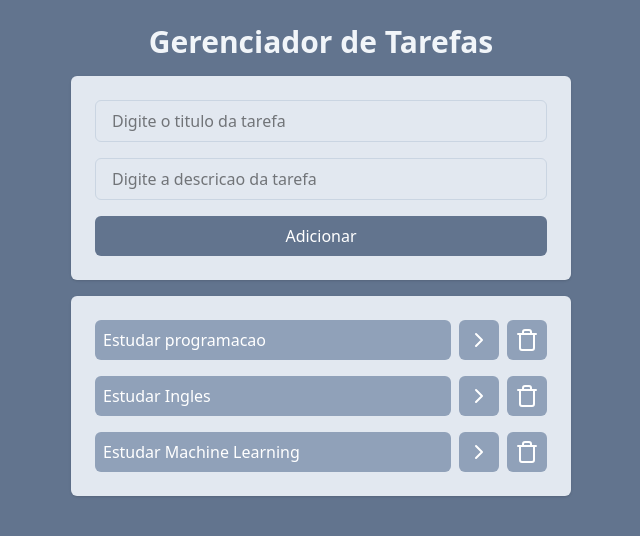
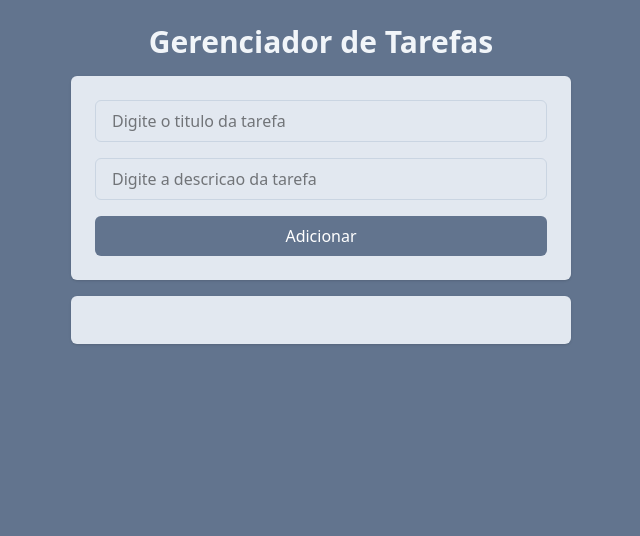
Before and after one commit to yabaernesto/todo-tasks, a React (Vite) app: page / in a window 1280 px wide. Shown: the top 536 px of the page, without its empty margins (319-959 px from the left). Built offline with nearby package versions, Linux system fonts and the light colour scheme.

Commit message:
feat: tornando a aplicacao stateful com localStorage

```diff
--- a/src/App.jsx
+++ b/src/App.jsx
@@ -1,31 +1,17 @@
-import { useState } from "react";
+import { useEffect, useState } from "react";
 import AddTask from "./components/AddTask";
 import Tasks from "./components/Tasks";
 
 import { v4 as UUID } from "uuid";
 
 function App() {
-  const [tasks, setTasks] = useState([
-    {
-      id: UUID(),
-      title: "Estudar programacao",
-      description:
-        "Estudar programacao para se tornar um desenvolvedor fullstack",
-      isCompleted: false,
-    },
-    {
-      id: UUID(),
-      title: "Estudar Ingles",
-      description: "Estudar ingles para se tornar fluente",
-      isCompleted: false,
-    },
-    {
-      id: UUID(),
-      title: "Estudar Machine Learning",
-      description: "Estudar Machine Learning para lidar com automacoes",
-      isCompleted: false,
-    },
-  ]);
+  const [tasks, setTasks] = useState(
+    JSON.parse(localStorage.getItem("tasks")) || []
+  );
+
+  useEffect(() => {
+    localStorage.setItem("tasks", JSON.stringify(tasks));
+  }, [tasks]);
 
   function onTakClikc(taskId) {
     const newTasks = tasks.map((task) => {
```
